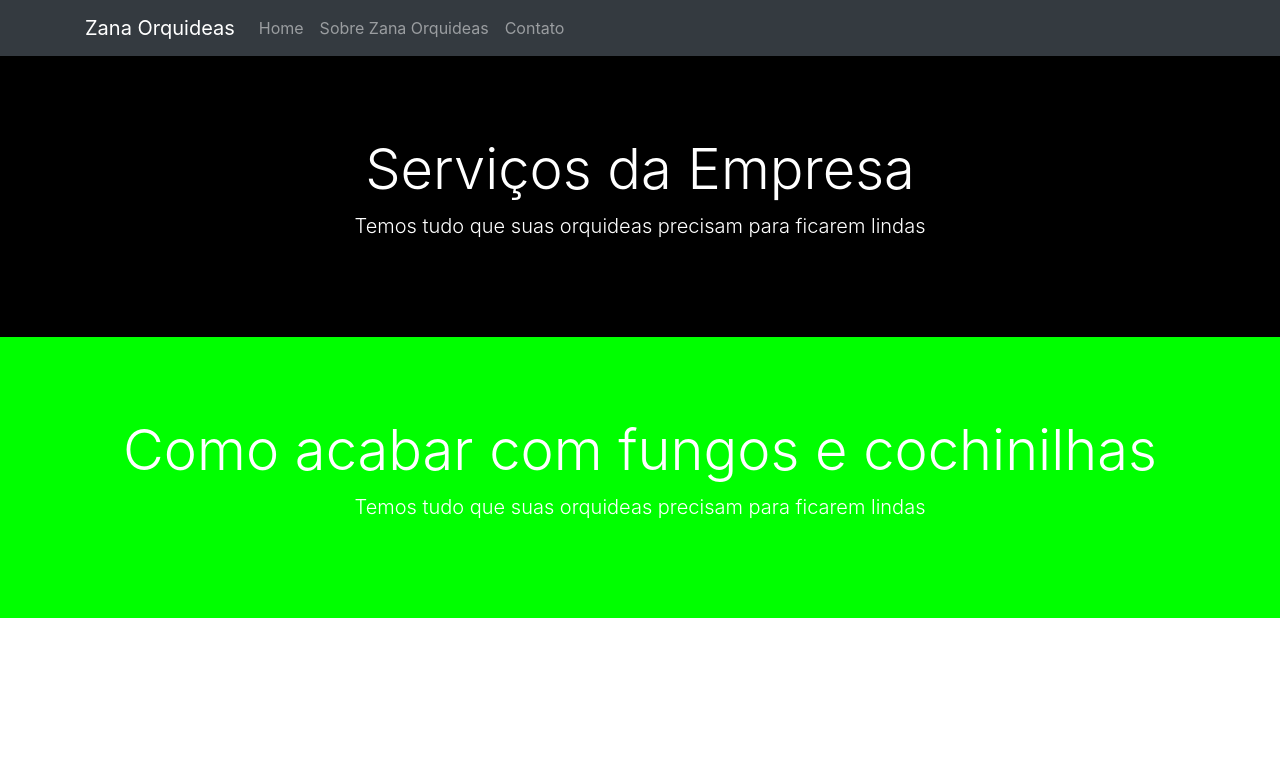
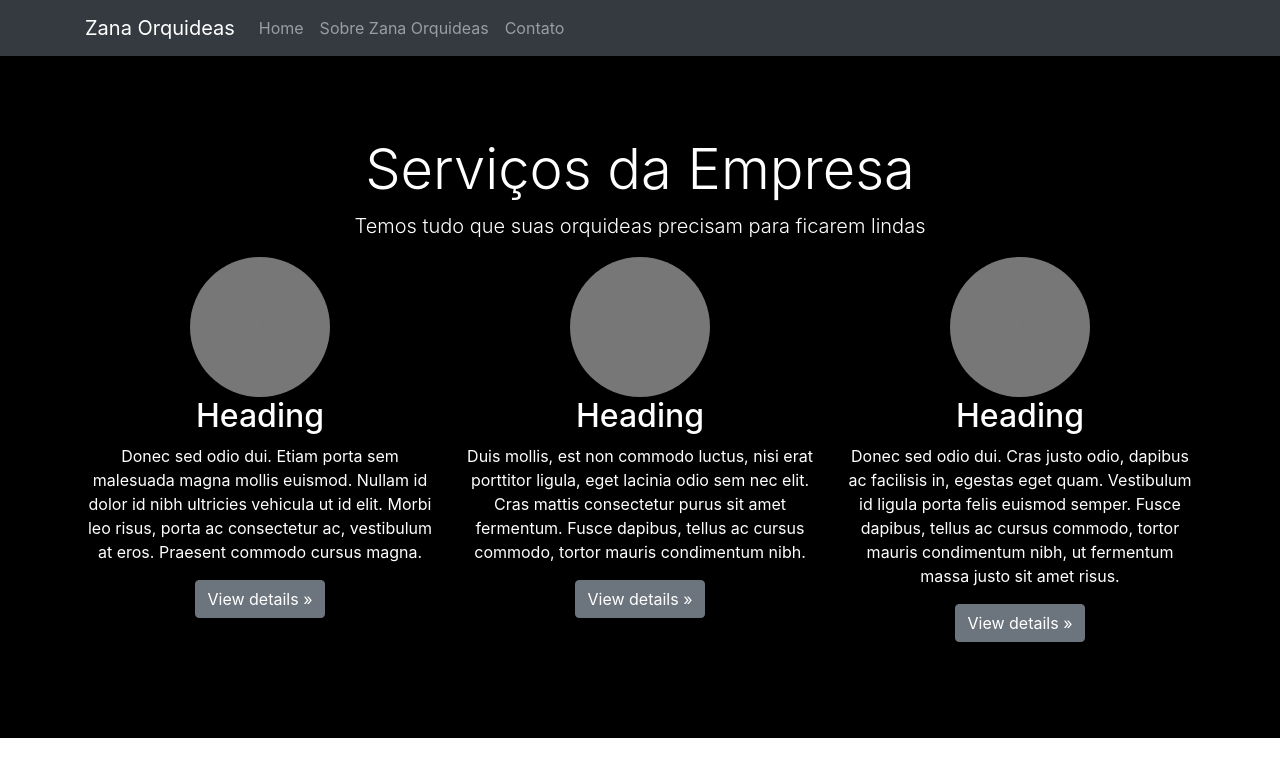
Before and after one commit to acwronski/paraiso-das-orquideas, a Next.js app: page / in a window 1280 px wide. Shown: the top 776 px of the page. Built offline with nearby package versions, Linux system fonts and the light colour scheme.

Commit message:
adicionei trez campos de cervicos

```diff
--- a/pages/index.js
+++ b/pages/index.js
@@ -1,6 +1,6 @@
 import Head from 'next/head';
 import Menu from '../components/Menu';
-import {Jumbotron, Container} from 'reactstrap';
+import { Jumbotron, Container } from 'reactstrap';
 import 'bootstrap/dist/css/bootstrap.min.css';
 
 function Home() {
@@ -21,24 +21,35 @@
                     margin-bottom: 0rem !important;
                 }`}</style>
                 <Container className='text-center'>
-                    <h1 className='display-4'>Serviços da Empresa</h1>
-                    <p className='lead'>Temos tudo que suas orquideas precisam para ficarem lindas</p>
+                    <div>
+                        <h1 className='display-4'>Serviços da Empresa</h1>
+                        <p className='lead'>Temos tudo que suas orquideas precisam para ficarem lindas</p>
+                    </div>
+
+                    <div class="row">
+                        <div class="col-lg-4">
+                            <svg class="bd-placeholder-img rounded-circle" width="140" height="140" xmlns="http://www.w3.org/2000/svg" preserveAspectRatio="xMidYMid slice" focusable="false" role="img" aria-label="Placeholder: 140x140"><title>Placeholder</title><rect width="100%" height="100%" fill="#777" /><text x="50%" y="50%" fill="#777" dy=".3em">140x140</text></svg>
+                            <h2>Heading</h2>
+                            <p>Donec sed odio dui. Etiam porta sem malesuada magna mollis euismod. Nullam id dolor id nibh ultricies vehicula ut id elit. Morbi leo risus, porta ac consectetur ac, vestibulum at eros. Praesent commodo cursus magna.</p>
+                            <p><a class="btn btn-secondary" href="#" role="button">View details &raquo;</a></p>
+                        </div>
+                        <div class="col-lg-4">
+                            <svg class="bd-placeholder-img rounded-circle" width="140" height="140" xmlns="http://www.w3.org/2000/svg" preserveAspectRatio="xMidYMid slice" focusable="false" role="img" aria-label="Placeholder: 140x140"><title>Placeholder</title><rect width="100%" height="100%" fill="#777" /><text x="50%" y="50%" fill="#777" dy=".3em">140x140</text></svg>
+                            <h2>Heading</h2>
+                            <p>Duis mollis, est non commodo luctus, nisi erat porttitor ligula, eget lacinia odio sem nec elit. Cras mattis consectetur purus sit amet fermentum. Fusce dapibus, tellus ac cursus commodo, tortor mauris condimentum nibh.</p>
+                            <p><a class="btn btn-secondary" href="#" role="button">View details &raquo;</a></p>
+                        </div>
+                        <div class="col-lg-4">
+                            <svg class="bd-placeholder-img rounded-circle" width="140" height="140" xmlns="http://www.w3.org/2000/svg" preserveAspectRatio="xMidYMid slice" focusable="false" role="img" aria-label="Placeholder: 140x140"><title>Placeholder</title><rect width="100%" height="100%" fill="#777" /><text x="50%" y="50%" fill="#777" dy=".3em">140x140</text></svg>
+                            <h2>Heading</h2>
+                            <p>Donec sed odio dui. Cras justo odio, dapibus ac facilisis in, egestas eget quam. Vestibulum id ligula porta felis euismod semper. Fusce dapibus, tellus ac cursus commodo, tortor mauris condimentum nibh, ut fermentum massa justo sit amet risus.</p>
+                            <p><a class="btn btn-secondary" href="#" role="button">View details &raquo;</a></p>
+                        </div>
+                    </div>
                 </Container>
             </Jumbotron>
 
-            <Jumbotron fluid className='servicos2'>
-                <style>{`.servicos2{
-                    padding-top: 80px;
-                    padding-bottom: 80px;
-                    background-color: #00ff00;
-                    color: #fff;
 
-                }`}</style>
-                <Container className='text-center'>
-                    <h1 className='display-4'>Como acabar com fungos e cochinilhas</h1>
-                    <p className='lead'>Temos tudo que suas orquideas precisam para ficarem lindas</p>
-                </Container>
-            </Jumbotron>
 
 
         </div>
```
